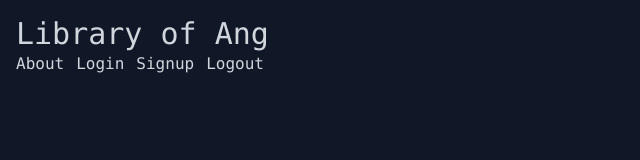
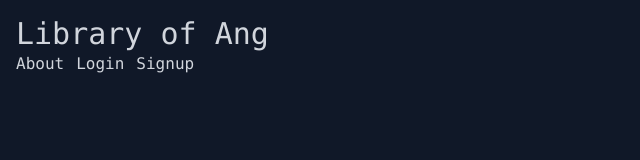
Before and after one commit to angelazhu489/LibraryOfAng, a React (Vite) app in the folder frontend/: page /blogs in a window 1280 px wide. Shown: the top 160 px of the page, without its empty margins (0-640 px from the left). Built offline with nearby package versions, Linux system fonts and the light colour scheme.

Commit message:
set initial auth context with local storage jwt

```diff
--- a/frontend/src/components/Navbar.jsx
+++ b/frontend/src/components/Navbar.jsx
@@ -1,8 +1,11 @@
+import { useEffect } from 'react'
 import { Link } from 'react-router-dom';
 import { useLogout } from '../hooks/useLogout';
+import { useAuthContext } from "../hooks/useAuthContext"
 
 const Navbar = () => {
   const logout = useLogout();
+  const { user } = useAuthContext();
 
   // logout button
   const handleClick = () => {
@@ -17,9 +20,18 @@ const Navbar = () => {
         </Link>
         <nav className="space-x-3">
           <Link className="hover:cursor-pointer hover:text-amber-600" to="/about">About</Link>
-          <Link className="hover:cursor-pointer hover:text-amber-600" to="/login">Login</Link>
-          <Link className="hover:cursor-pointer hover:text-amber-600" to="/signup">Signup</Link>
-          <button onClick={handleClick} className="hover:cursor-pointer hover:text-amber-600">Logout</button>
+          {user && (
+            <div className="inline space-x-3">
+              <span>{user.email}</span>
+              <button onClick={handleClick} className="hover:cursor-pointer hover:text-amber-600">Logout</button>
+            </div>
+          )}
+          {!user && (
+            <div className="inline space-x-3">
+              <Link className="hover:cursor-pointer hover:text-amber-600" to="/login">Login</Link>
+              <Link className="hover:cursor-pointer hover:text-amber-600" to="/signup">Signup</Link>
+            </div>
+          )}
         </nav>
       </div>
     </header>
```
